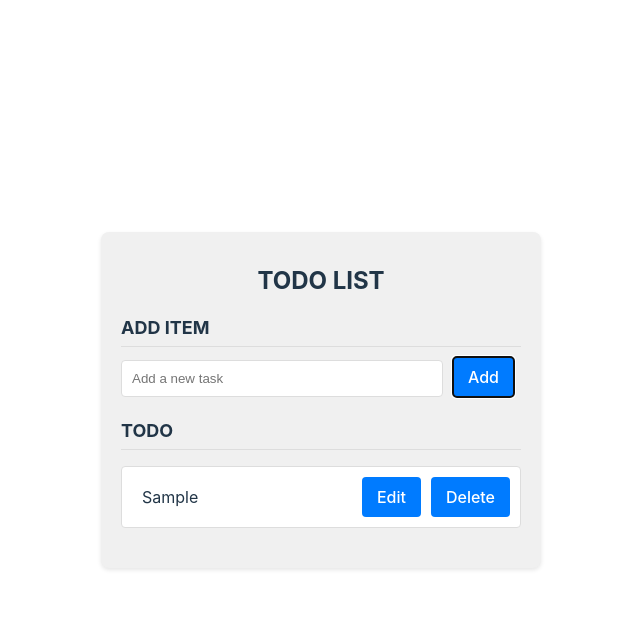
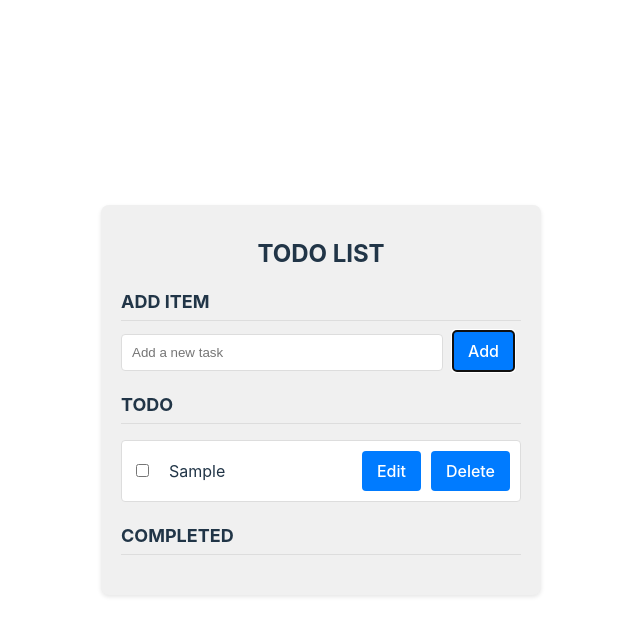
Before and after one commit to FarjanaAkterLaila/Todo_List, a React (Vite) app: page / in a window 1280 px wide. Both pictures are taken after typing "Sample" into the empty fields and a click on the button "Add". Shown: the top 636 px of the page, without its empty margins (319-959 px from the left). Built offline with nearby package versions, Linux system fonts and the light colour scheme.

Commit message:
feat : Check box and completed section create

```diff
--- a/src/List.jsx
+++ b/src/List.jsx
@@ -36,6 +36,10 @@ const List = () => {
     const updatedTodo = todo.filter((_, idx) => idx !== index);
     setTodo(updatedTodo);
   };
+  const handleComDelete = (index1) => {
+    const updatedTodo = todo.filter((_, idx) => idx !== index1);
+    setTodo(updatedTodo);
+  };
 
 
   const toggleComplete = (index) => {
@@ -63,19 +67,44 @@ const List = () => {
         <h2>TODO</h2>
         <ul>
           {todo.filter(item => !item.completed).map((item, index) => (
-            <li key={index} >
-
-
-
+            <li key={index} className={item.completed ? 'completed' : ''}>
+              <input
+                type="checkbox"
+                checked={item.completed}
+                onChange={() => toggleComplete(index)}
+              />
+              {isEditing && currentIndex === index ? (
+                <input
+                  type="text"
+                  value={value}
+                  onChange={e => setValue(e.target.value)}
+                />
+              ) : (
                 <span>{item.text}</span>
-
+              )}
               <button onClick={() => handleEdit(index)}>Edit</button>
               <button onClick={() => handleDelete(index)}>Delete</button>
             </li>
           ))}
         </ul>
       </div>
-
+      <div className="completed-section">
+        <h2>COMPLETED</h2>
+        <ul>
+          {todo.filter(item => item.completed).map((item) => (
+            <li  className={item.completed ? 'completed' : ''}>
+              <input
+                type="checkbox"
+                checked={item.completed}
+                // onChange={() => toggleComplete(index1)}
+              />
+              <span>{item.text}</span>
+              <button >Edit</button>
+              <button >Delete</button>
+            </li>
+          ))}
+        </ul>
+      </div>
     </div>
   );
 };
```
